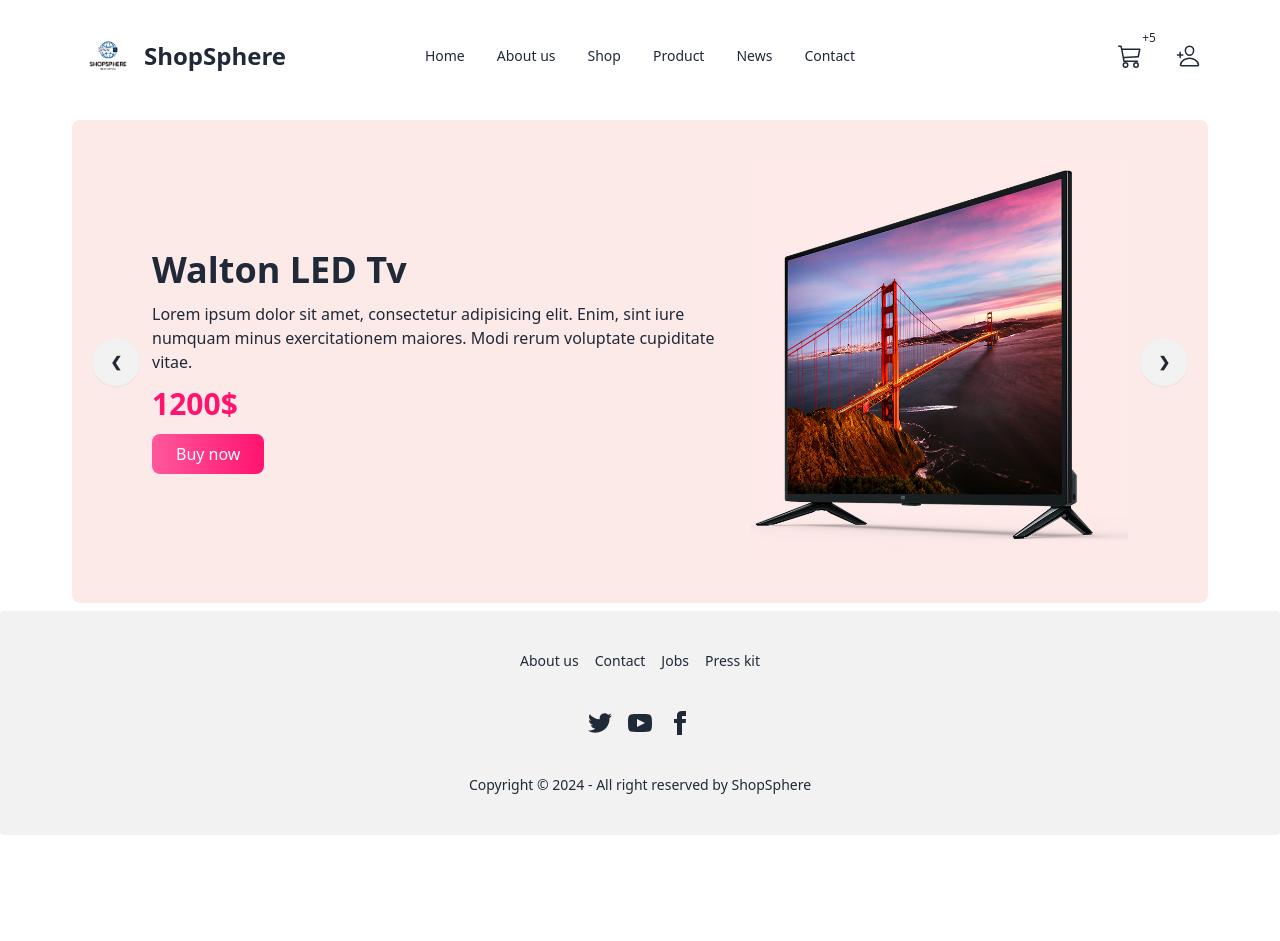
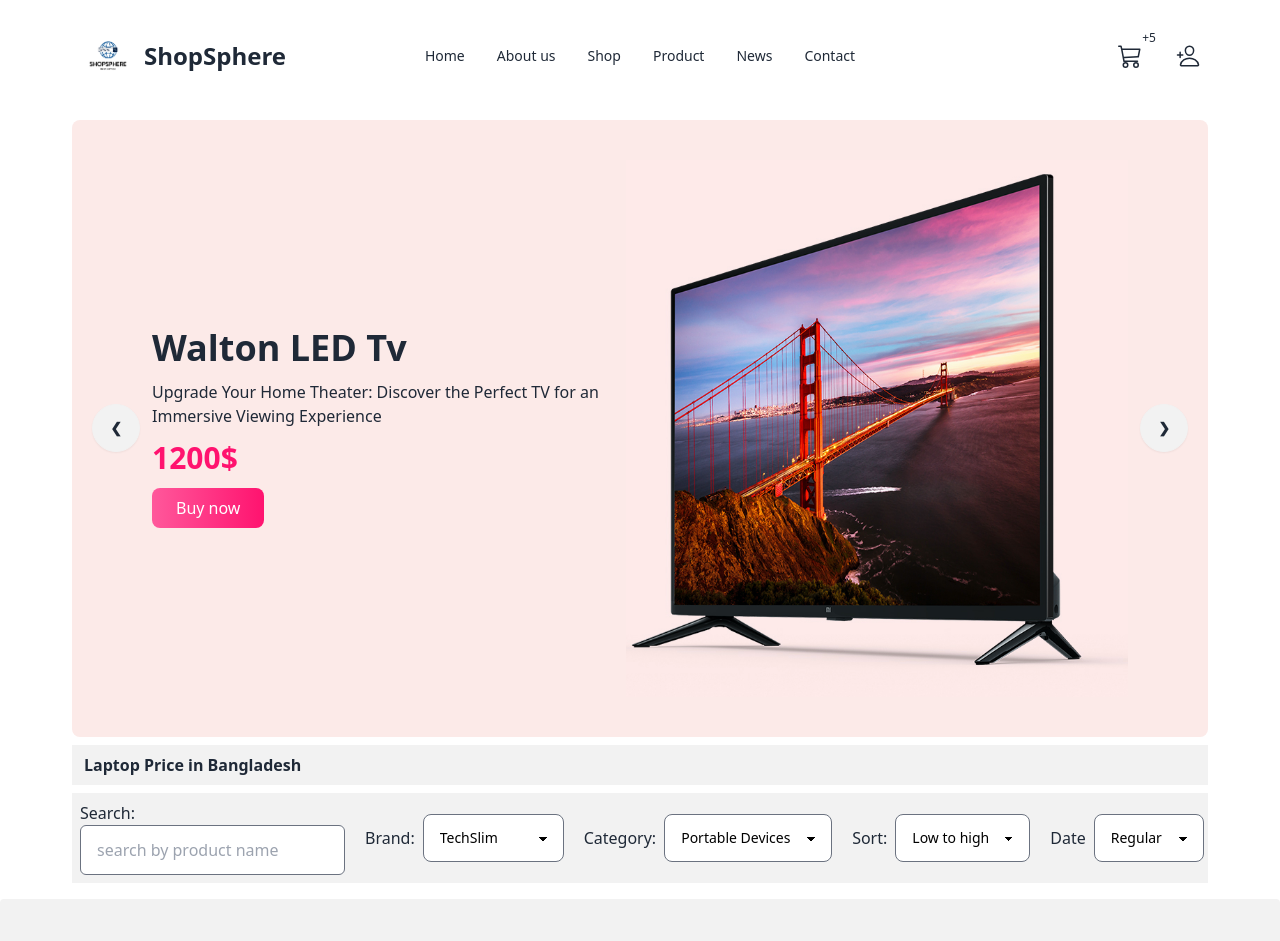
Before and after one commit to FojleTuhin/ShopSphere_Client, a React (Vite) app: page / in a window 1280 px wide. Shown: the top 941 px of the page. Before the commit the page ends 835 px from the top, so only its background shows below. Built offline with nearby package versions, Linux system fonts and the light colour scheme.

Commit message:
add serch, filter, category, sort on ui

```diff
--- /dev/null
+++ b/src/components/Allproducts.jsx
@@ -0,0 +1,108 @@
+import { useState } from "react";
+
+const Allproducts = () => {
+    const [search, setSearch] = useState('');
+    const [brand, setBrand] = useState('');
+    const [category, setCategory] = useState('');
+    const [sort, setSort] = useState('');
+    const [date, setDate] = useState('');
+
+    const product={
+        search,
+        brand,
+        category,
+        sort,
+        date
+    }
+    console.log(product);
+    return (
+        <div>
+            <div className="my-2 bg-[#f2f2f2]">
+                <p className="px-3 py-2 font-bold">Laptop Price in Bangladesh</p>
+            </div>
+            <div className="my-2 bg-[#f2f2f2] p-2 items-center flex gap-5">
+                <div>
+                    <span >Search: </span>
+                    <input onChange={(e)=>setSearch(e.target.value)} value={search} type="text" placeholder="search by product name" className="px-4 py-3 border-gray-500 border rounded-md" />
+                </div>
+
+                <div className="flex justify-center items-center gap-2">
+                    <span>Brand:</span>
+                    <span>
+                        <select
+                            onChange={e => setBrand(e.target.value)}
+
+                            className="select text-black border-gray-500" name="category" id='category' value={brand}>
+                            <option disabled selected> Brand</option>
+                            <option>TechSlim</option>
+                            <option>GameForce</option>
+                            <option>ProBook</option>
+                            <option>FlexTech</option>
+                            <option>EduBook</option>
+                            <option>Apple</option>
+                            <option>ChromeTech</option>
+                            <option>UltraLite</option>
+                            <option>WorkPro</option>
+                            <option>BudgetTech</option>
+                        </select>
+                    </span>
+                </div>
+
+                <div className="flex justify-center items-center gap-2">
+                    <span>Category:</span>
+                    <span>
+                        <select
+                            onChange={e => setCategory(e.target.value)}
+
+                            className="select text-black border-gray-500" name="category" id='category' value={category}>
+                            <option disabled selected> Category</option>
+                            <option>Portable Devices</option>
+                            <option>Gaming</option>
+                            <option>Office</option>
+                            <option>Convertible</option>
+                            <option>Education</option>
+                            <option>Premium</option>
+                            <option>Budget</option>
+                            <option>Ultra Slim</option>
+                            <option>Workstation</option>
+                            <option>Economy</option>
+                        </select>
+                    </span>
+                </div>
+
+
+                <div className="flex justify-center items-center gap-2">
+                    <span>Sort:</span>
+                    <span>
+                        <select
+                            onChange={e => setSort(e.target.value)}
+
+                            className="select text-black border-gray-500" name="category" id='category' value={sort}>
+                            <option disabled selected> Price</option>
+                            <option>Low to high</option>
+                            <option>High to low</option>
+
+                        </select>
+                    </span>
+                </div>
+
+                <div className="flex justify-center items-center gap-2">
+                    <span>Date</span>
+                    <span>
+                        <select
+                            onChange={e => setDate(e.target.value)}
+
+                            className="select text-black border-gray-500" name="category" id='category' value={date}>
+                            <option disabled selected> Price</option>
+                            <option>Regular</option>
+                            <option>Newest</option>
+
+                        </select>
+                    </span>
+                </div>
+            </div>
+        </div>
+    );
+};
+
+export default Allproducts;
--- a/src/components/BannerCarousel.jsx
+++ b/src/components/BannerCarousel.jsx
@@ -13,7 +13,7 @@
                         <div className='flex items-center'>
                             <div>
                                 <h1 className='font-bold text-4xl'>Walton LED Tv</h1>
-                                <p className='py-3'>Lorem ipsum dolor sit amet, consectetur adipisicing elit. Enim, sint iure numquam minus exercitationem maiores. Modi rerum voluptate cupiditate vitae.</p>
+                                <p className='py-3'>Upgrade Your Home Theater: Discover the Perfect TV for an Immersive Viewing Experience</p>
                                 <h2 className='text-[#FF136F] mb-3 text-3xl font-bold'>1200$</h2>
                                 <button className='bg-gradient-to-r from-[#FF589B] to-[#FF136F] text-white rounded-lg py-2 px-6'>Buy now</button>
 
@@ -35,7 +35,7 @@
                         <div className='flex items-center'>
                             <div>
                                 <h1 className='font-bold text-4xl'>Walton headphone</h1>
-                                <p className='py-3'>Lorem ipsum dolor sit amet, consectetur adipisicing elit. Enim, sint iure numquam minus exercitationem maiores. Modi rerum voluptate cupiditate vitae.</p>
+                                <p className='py-3'>Immerse Yourself in Sound: Find the Perfect Headphones for an Unmatched Audio Experience</p>
                                 <h2 className='text-[#FF136F] mb-3 text-3xl font-bold'>1200$</h2>
                                 <button className='bg-gradient-to-r from-[#FF589B] to-[#FF136F] text-white rounded-lg py-2 px-6'>Buy now</button>
 
@@ -57,7 +57,7 @@
                         <div className='flex items-center'>
                             <div>
                                 <h1 className='font-bold text-4xl'>X-box for your living room</h1>
-                                <p className='py-3'>Lorem ipsum dolor sit amet, consectetur adipisicing elit. Enim, sint iure numquam minus exercitationem maiores. Modi rerum voluptate cupiditate vitae.</p>
+                                <p className='py-3'>Elevate Your Entertainment: Transform Your Living Room into the Ultimate X-Box Gaming Hub</p>
                                 <h2 className='text-[#FF136F] mb-3 text-3xl font-bold'>1200$</h2>
                                 <button className='bg-gradient-to-r from-[#FF589B] to-[#FF136F] text-white rounded-lg py-2 px-6'>Buy now</button>
 
--- a/src/home/Home.jsx
+++ b/src/home/Home.jsx
@@ -1,9 +1,11 @@
+import Allproducts from "../components/Allproducts";
 import BannerCarousel from "../components/BannerCarousel";
 
 const Home = () => {
     return (
         <div className="max-w-6xl mx-auto pt-5 p-2">
            <BannerCarousel></BannerCarousel>
+           <Allproducts></Allproducts>
         </div>
     );
 };
```
Also changed, not shown: 1 other file (tests, documents, lock files or other folders).
